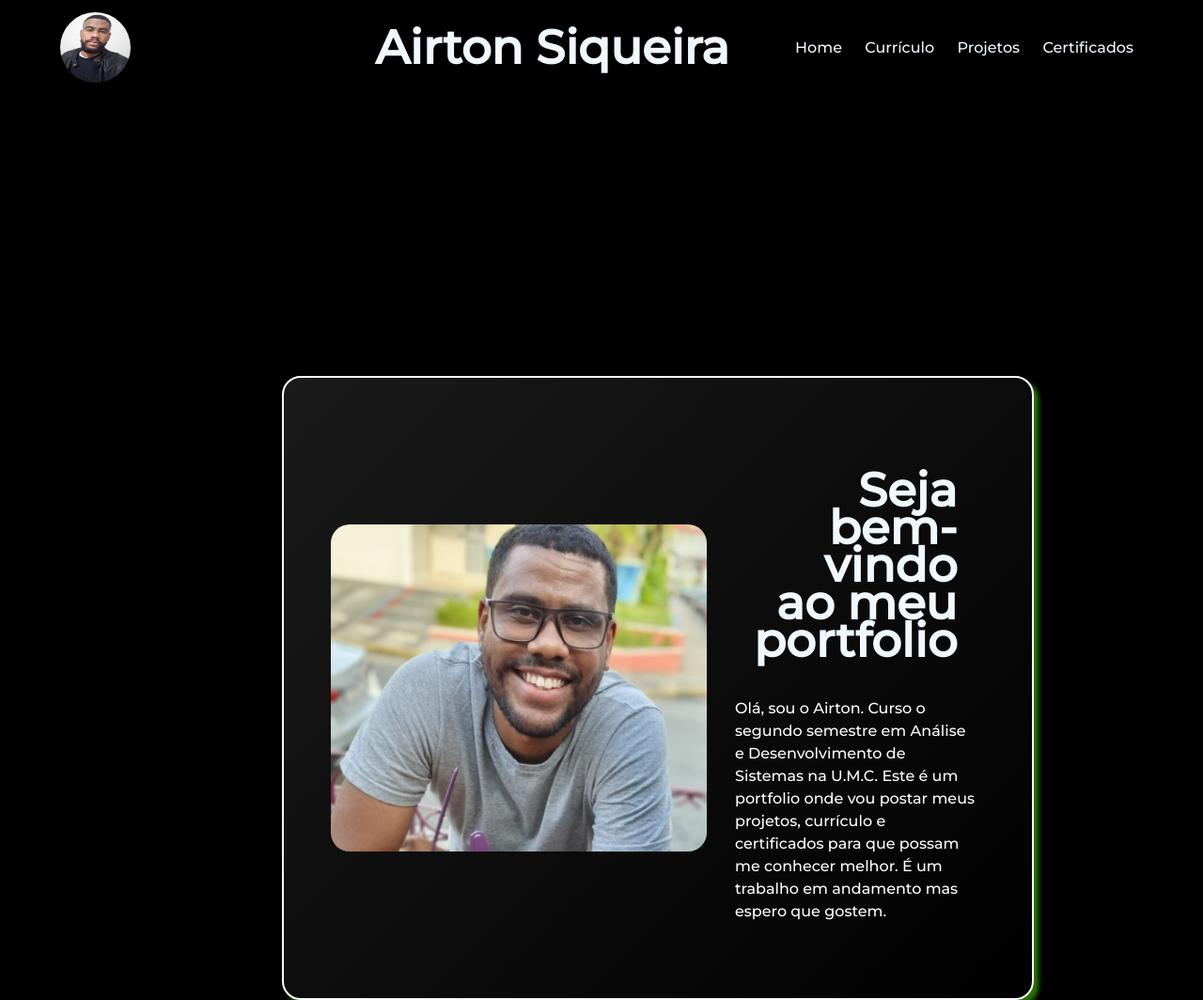
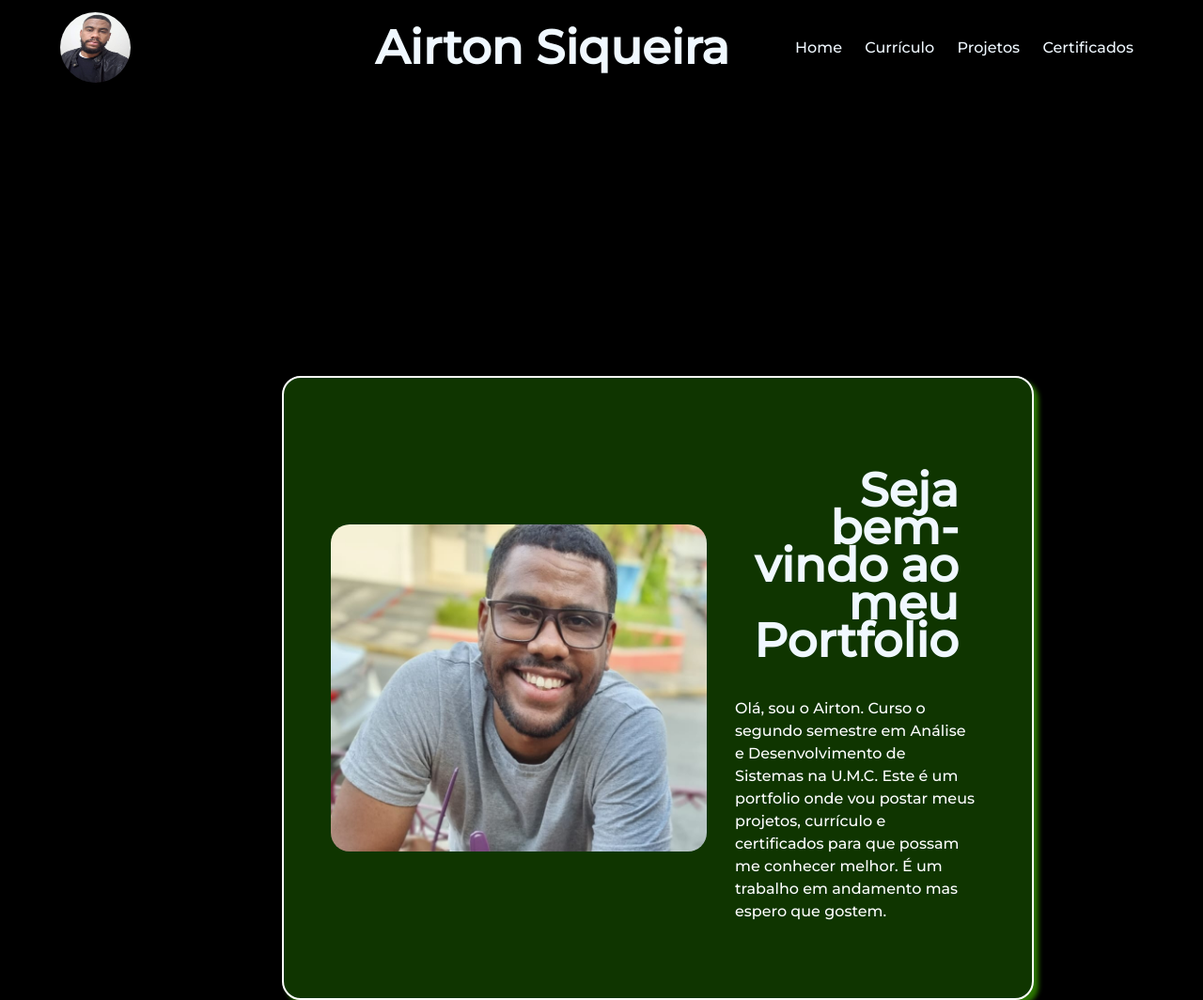
Before and after one commit to SicKera/portfolio-profissional, a plain HTML site: page index.html in a window 1280 px wide. Shown: the top 1064 px of the page at 94% size. Drawn offline with Linux system fonts and the light colour scheme.

Commit message:
Update
update index.html and styles.css

```diff
--- a/index.html
+++ b/index.html
@@ -27,7 +27,7 @@
     <section class="sections-odds">
         <div class="main-container">
             <img class="image-card" src="Imagem do WhatsApp de 2025-01-27 à(s) 04.21.14_c81f46a8.jpg" alt="Foto de Perfil">
-            <div class="text-content"><h1 class="titulo-main">Seja bem-vindo ao meu portfolio</h1>
+            <div class="text-content"><h1 class="titulo-main">Seja bem-vindo ao meu <span>Portfolio</span></h1>
                 <p class="text-paragraph"> Olá, sou o Airton. Curso o segundo semestre em Análise e Desenvolvimento de Sistemas na U.M.C.
             Este é um portfolio onde vou postar meus projetos, currículo e certificados para que possam me conhecer melhor.
             É um trabalho em andamento mas espero que gostem.
--- a/style.css
+++ b/style.css
@@ -18,6 +18,7 @@ main {
 }
 
 .sections-even {
+    background-color: grey;
     padding: 300px;
 }
 
@@ -80,9 +81,15 @@ li, a {
 }
 
 .main-container {
-    background: linear-gradient(135deg, rgba(255, 255, 255, 0.1), rgba(255, 255, 255, 0));
+                    /* Glass efeect */
+
+    /* background: linear-gradient(135deg, rgba(255, 255, 255, 0.1), rgba(255, 255, 255, 0));
     backdrop-filter: blur(10px);
-    -webkit-backdrop-filter: blur(10px);
+    -webkit-backdrop-filter: blur(10px); */
+
+                    /* /Glass efeect */
+
+    background-color: rgb(15, 53, 0);
     border-radius: 20px;
     box-shadow: 5px 5px 5px rgb(43, 117, 0);
     min-width: 800px;
@@ -102,7 +109,6 @@ li, a {
 }
 .text-content {
     padding: 20px;
-    /*border: 2px solid blueviolet;*/
 }
 
 .titulo-main {
```
